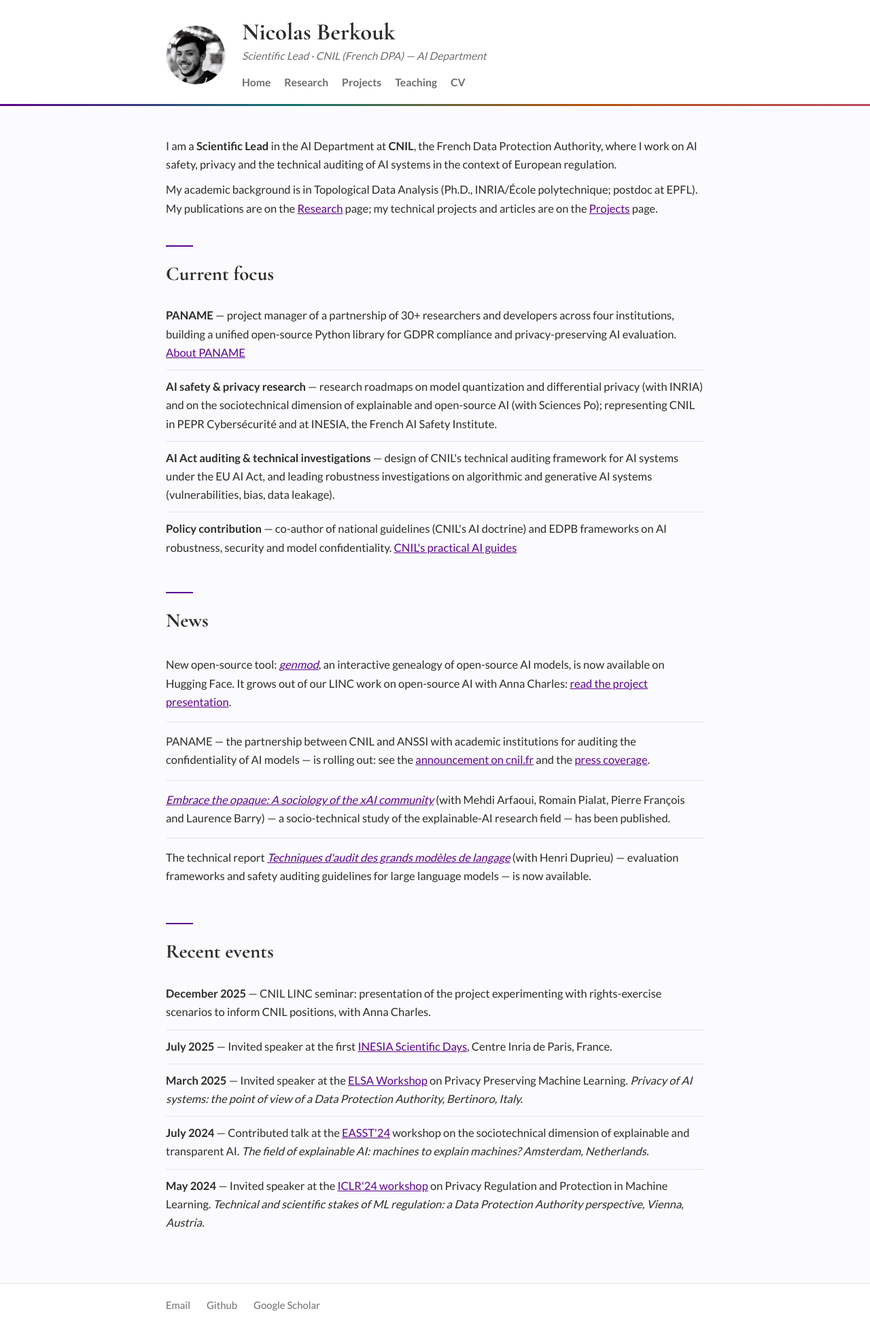
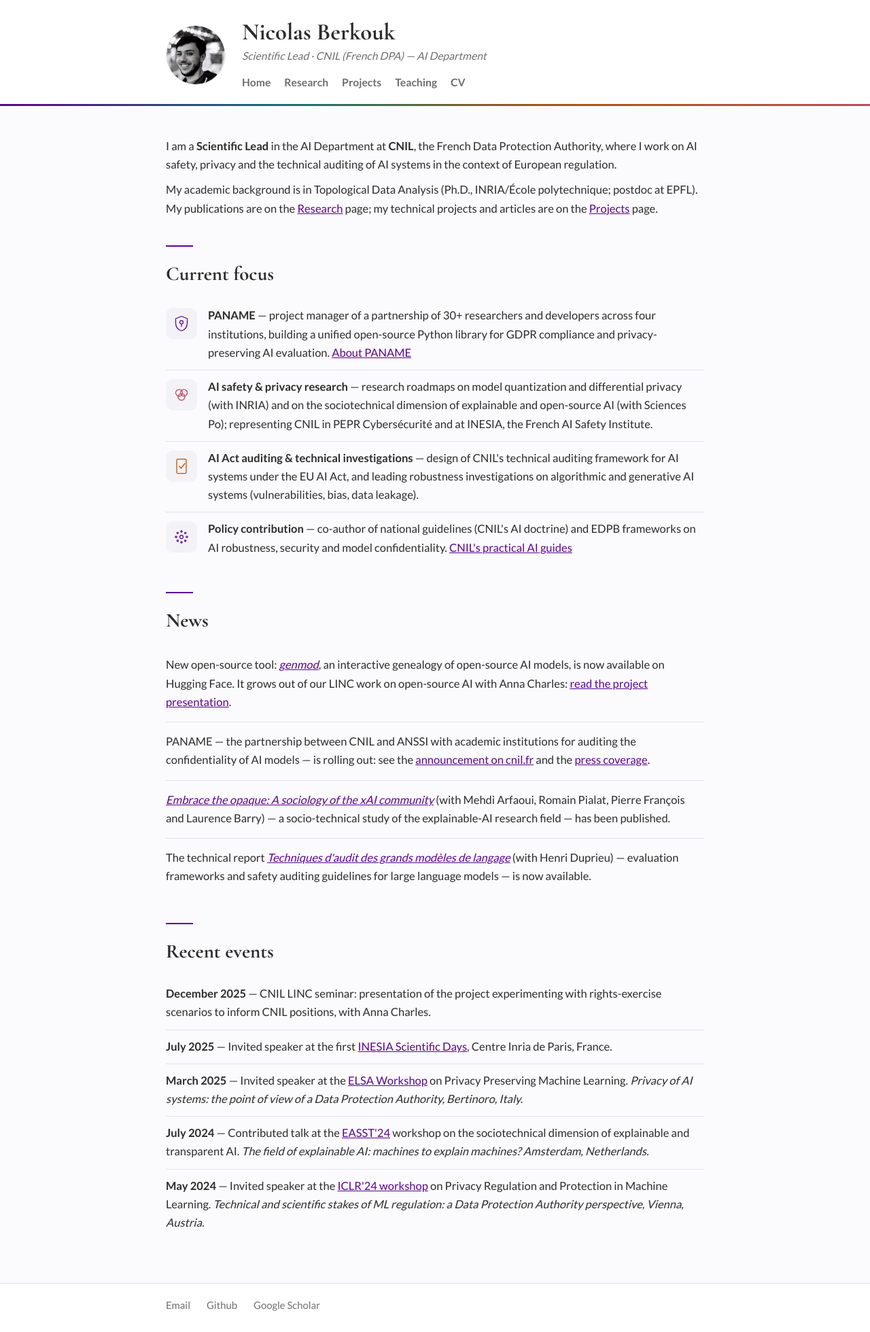
Before and after one commit to nberkouk/nberkouk.github.io, a Jekyll site: the page built from index.html, in a window 1280 px wide. Shown: the whole page at 68% size. Built offline with Jekyll 4.4.1, drawn with Linux system fonts in a browser that asks for light colours.

Commit message:
Icons: Home focus list and Research section headings
Co-authored-by: Qwen-Coder <qwen-coder@alibabacloud.com>

```diff
--- a/index.html
+++ b/index.html
@@ -12,10 +12,22 @@ description: Scientific Lead in the AI Department at CNIL — AI safety, privacy
 <section id="current-focus">
     <h2>Current focus</h2>
     <ul class="card-list">
-        <li class="card"><strong>PANAME</strong> — project manager of a partnership of 30+ researchers and developers across four institutions, building a unified open-source Python library for GDPR compliance and privacy-preserving AI evaluation. <a href="https://www.cnil.fr/fr/paname-un-partenariat-pour-laudit-de-la-confidentialite-des-modeles-dia">About PANAME</a></li>
-        <li class="card"><strong>AI safety &amp; privacy research</strong> — research roadmaps on model quantization and differential privacy (with INRIA) and on the sociotechnical dimension of explainable and open-source AI (with Sciences Po); representing CNIL in PEPR Cybersécurité and at INESIA, the French AI Safety Institute.</li>
-        <li class="card"><strong>AI Act auditing &amp; technical investigations</strong> — design of CNIL's technical auditing framework for AI systems under the EU AI Act, and leading robustness investigations on algorithmic and generative AI systems (vulnerabilities, bias, data leakage).</li>
-        <li class="card"><strong>Policy contribution</strong> — co-author of national guidelines (CNIL's AI doctrine) and EDPB frameworks on AI robustness, security and model confidentiality. <a href="https://www.cnil.fr/fr/les-fiches-pratiques-ia">CNIL's practical AI guides</a></li>
+        <li class="card card-icon">
+            <img class="icon" src="/icons/paname.svg" alt="">
+            <div><strong>PANAME</strong> — project manager of a partnership of 30+ researchers and developers across four institutions, building a unified open-source Python library for GDPR compliance and privacy-preserving AI evaluation. <a href="https://www.cnil.fr/fr/paname-un-partenariat-pour-laudit-de-la-confidentialite-des-modeles-dia">About PANAME</a></div>
+        </li>
+        <li class="card card-icon">
+            <img class="icon" src="/icons/ai-safety.svg" alt="">
+            <div><strong>AI safety &amp; privacy research</strong> — research roadmaps on model quantization and differential privacy (with INRIA) and on the sociotechnical dimension of explainable and open-source AI (with Sciences Po); representing CNIL in PEPR Cybersécurité and at INESIA, the French AI Safety Institute.</div>
+        </li>
+        <li class="card card-icon">
+            <img class="icon" src="/icons/aiact.svg" alt="">
+            <div><strong>AI Act auditing &amp; technical investigations</strong> — design of CNIL's technical auditing framework for AI systems under the EU AI Act, and leading robustness investigations on algorithmic and generative AI systems (vulnerabilities, bias, data leakage).</div>
+        </li>
+        <li class="card card-icon">
+            <img class="icon" src="/icons/policy.svg" alt="">
+            <div><strong>Policy contribution</strong> — co-author of national guidelines (CNIL's AI doctrine) and EDPB frameworks on AI robustness, security and model confidentiality. <a href="https://www.cnil.fr/fr/les-fiches-pratiques-ia">CNIL's practical AI guides</a></div>
+        </li>
     </ul>
 </section>
 
--- a/research.html
+++ b/research.html
@@ -9,7 +9,7 @@ description: Academic publications on AI safety and XAI, topology and machine le
 
 <!-- Section 1: AI Safety and Auditing -->
 <section id="research-ai-safety">
-    <h3>AI Safety &amp; Auditing</h3>
+    <h3><img class="icon-sm" src="/icons/ai-safety.svg" alt="">AI Safety &amp; Auditing</h3>
     <ol class="card-list">
         <li class="card">
             <strong><a href="https://hal.science/hal-05320301/">Embrace the opaque: A sociology of the xAI community</a></strong>
@@ -35,7 +35,7 @@ description: Academic publications on AI safety and XAI, topology and machine le
 
 <!-- Section 2: Topology and Machine Learning -->
 <section id="research-topo-ml">
-    <h3>Topology and Machine Learning</h3>
+    <h3><img class="icon-sm" src="/icons/barcode.svg" alt="">Topology and Machine Learning</h3>
     <ol class="card-list">
         <li class="card">
             <strong><a href="https://proceedings.mlr.press/v206/meller23a/meller23a.pdf">Singular Value Representation: A New Graph Perspective On Neural Networks</a></strong>
@@ -56,7 +56,7 @@ description: Academic publications on AI safety and XAI, topology and machine le
 
 <!-- Section 3: Applied Algebraic Topology -->
 <section id="research-applied-topo">
-    <h3>Applied Algebraic Topology</h3>
+    <h3><img class="icon-sm" src="/icons/diamond.svg" alt="">Applied Algebraic Topology</h3>
     <ol class="card-list">
         <li class="card">
             <strong><a href="https://arxiv.org/abs/2210.00916">One Diamond to Rule Them All: Old and new topics about zigzag, levelsets and extended persistence</a></strong>
```
